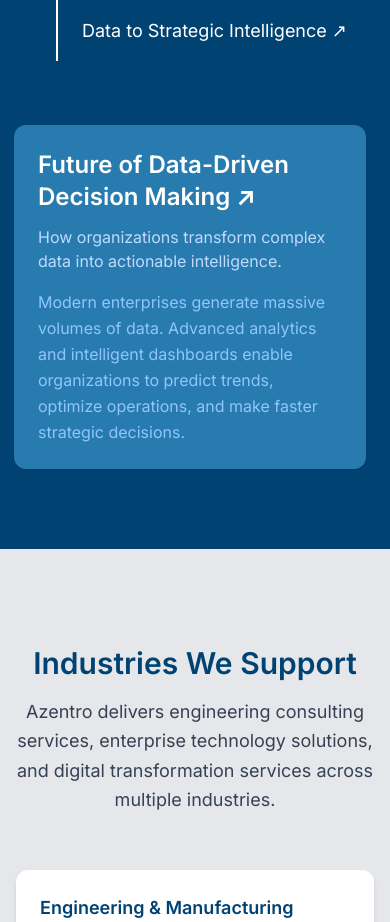
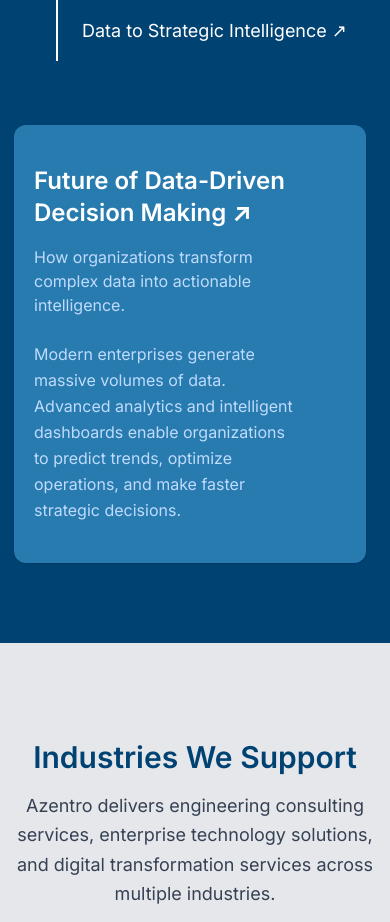
Before and after one commit to azentrogs/azentro-gs, a Next.js app: page / in a window 390 px wide. Shown: the part 5360-6282 px from the top of the page. Built offline with nearby package versions, Linux system fonts and the light colour scheme.

Commit message:
Fix hero responsive layout

```diff
--- a/components/Hero.tsx
+++ b/components/Hero.tsx
@@ -434,17 +434,17 @@ ${activeInsight === index
 
 {/* RIGHT CONTENT */}
 
-<div className="bg-[#287BAE] p-6 rounded-xl shadow-sm ml-[-10px]">
+<div className="bg-[#287BAE] pl-5 pr-16 py-10 rounded-xl shadow-sm ml-[-10px]">
 
-<h3 className="text-2xl font-semibold mb-3 text-white">
+<h3 className="text-2xl font-semibold mb-4 text-white">
 {insights[activeInsight].title}
 </h3>
 
-<p className="text-blue-200 mb-4">
+<p className="text-blue-200 mb-6">
 {insights[activeInsight].summary}
 </p>
 
-<p className="text-blue-300 leading-relaxed">
+<p className="text-blue-200 leading-relaxed">
 {insights[activeInsight].content}
 </p>
 
```
